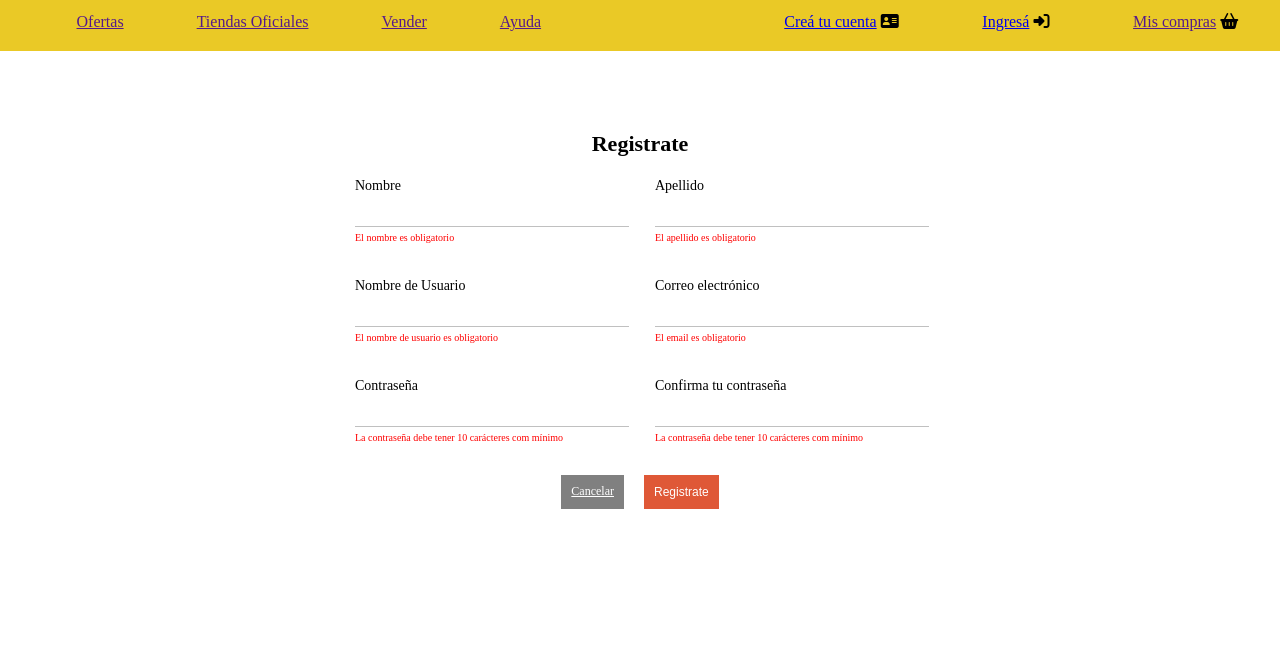
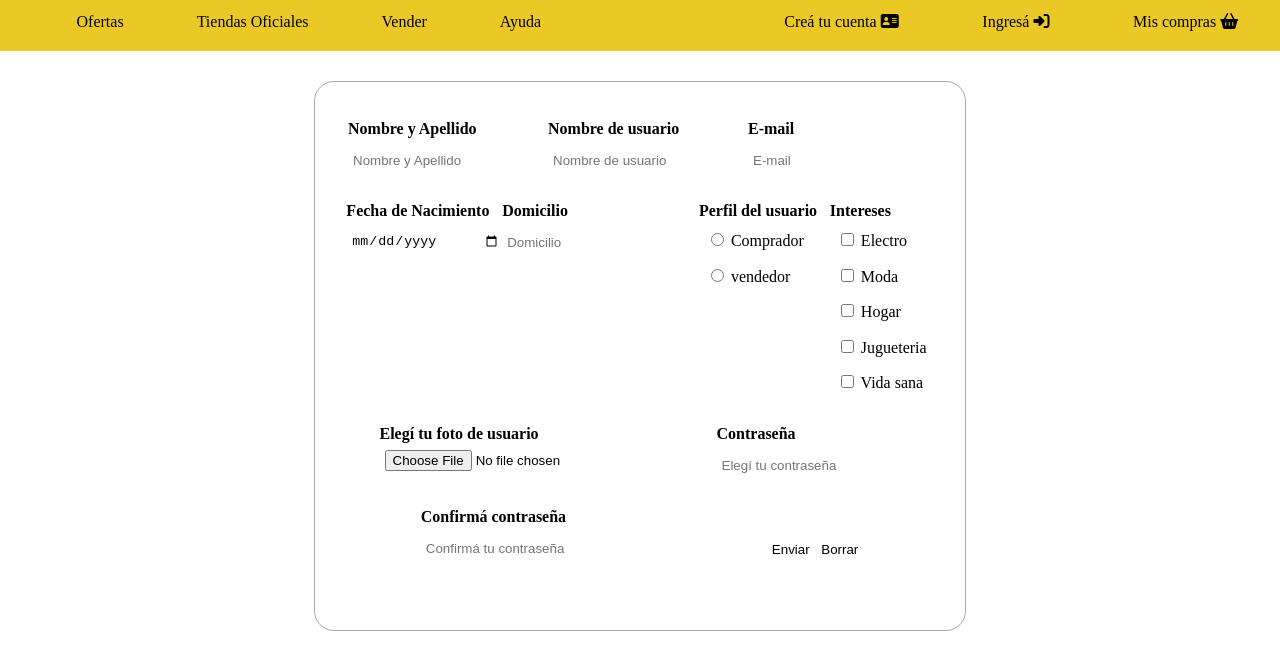
Before and after one commit to JulietaSchegtel/Mercado-Liebre, a website: page views/register.html in a window 1280 px wide. Shown: the part 99-768 px from the top of the page. Drawn offline with Linux system fonts and the light colour scheme.

Commit message:
formularios y org.de elementos

```diff
--- a/public/css/form.css
+++ b/public/css/form.css
@@ -46,6 +46,12 @@
 
 }
 
+.form_link {
+    margin-top: 30px;
+    text-align: center;
+    font-size: 14px;
+}
+
 @media (min-width:768px) {
     .form {
         display: flex;
--- a/public/css/general.css
+++ b/public/css/general.css
@@ -6,4 +6,18 @@
     --color_Gris_claro: #ebebeb;
     --color_Verde: #39b54a;
     --color_Rojo: #DF5837;
+    --tipografia: "Roboto";
+     --colorVerde: #39b54a;
+    --tamanioTexto: 12px;
+    --tamanioTitulares: 24px;
+
     }
+
+    li{
+        list-style: none;
+        font-size: var();
+    }
+    a{
+        text-decoration: none;
+        color: var(--GrisOscuro);
+    }
--- a/public/css/register.css
+++ b/public/css/register.css
@@ -9,10 +9,101 @@
     padding: 20px;
 }
 
-@media (min-width:768px) {
+.form {
+    background-color: var(--colorGrisClaro);
+    padding: 20px;
+}
+
+.form h4 {
+    font-size: 16px;
+    margin: 3px;
+}
+
+.form__div {
+    margin: 10px 0px;
+
+}
+
+.form__div input {
+    width: 100%;
+    margin: 3px;
+    padding-left: 5px;
+    height: 30px;
+    border: transparent;
+    border-radius: 5px;
+
+}
+
+.form_div_radio {
+    margin: 10px 0px;
+}
+
+.form_div_radio label {
+    display: block;
+    margin: 5px;
+    padding: 5px;
+}
+
+.form_div_checkbox {
+    margin: 10px 0px;
+}
+
+.form_div_checkbox label {
+    display: block;
+    margin: 5px;
+    padding: 5px;
+}
+
+.form_div_button {
+    display: flex;
+    flex-wrap: wrap;
+    justify-content: space-around;
+    margin: 40px 0px;
+}
+
+.form_div_button button {
+    width: 45%;
+    height: 30px;
+    background-color: var(--colorGrisOscuro);
+    border-radius: 5px;
+    border: var(--colorGrisOscuro);
+}
+
+.form_div_button--login {
+    margin: 20px 0px;
+}
+
+.form_div_button--login button {
+    width: 100%;
+    height: 30px;
+    margin: 20px 0px;
+    background-color: var(--colorGrisOscuro);
+    border-radius: 5px;
+    border: var(--colorGrisOscuro);
+}
+.login button{
+    width: 100%;
+    background-color: rgb(187, 177, 177);
+}
+.login button:hover{
+    background-color:var(--colorCeleste);
+}
+
+/* MAIN TABLET */
+@media (min-width: 768px) {
+
+    .form {
+        width: 600px;
+        border: solid black 1px;
+        margin: 30px auto;
+        border: solid 1px rgba(128, 128, 128, 0.7);
+        border-radius: 20px;
+        padding: 25px;
+    }
+
     .register__main_section {
         width: 600px;
         margin: 30px auto;
 
     }
-}
+    }
--- a/views/register.html
+++ b/views/register.html
@@ -41,11 +41,11 @@
         </ul>
         <ul type="none" class="nav__navegacion">
           <li>
-            <a href="/login">Creá tu cuenta</a>
+            <a href="/register">Creá tu cuenta</a>
             <i class="fa-solid fa-address-card"></i>
           </li>
           <li>
-            <a href="/register">Ingresá</a>
+            <a href="/login">Ingresá</a>
             <i class="fa-solid fa-right-to-bracket"></i>
           </li>
           <li>
@@ -63,52 +63,62 @@
     </header>
 
     <main class="register__main">
+      <form action="" class="form">
+          <div class="form__div">
+              <h4>Nombre y Apellido</h4>
+              <input type="text" name="name" placeholder="Nombre y Apellido">
+          </div>
+          <div class="form__div">
+              <h4>Nombre de usuario</h4>
+              <input type="text" name="user" placeholder="Nombre de usuario">
+          </div>
+          <div class="form__div">
+              <h4>E-mail</h4>
+              <input type="text" name="email" placeholder="E-mail">
+          </div>
+          <div class="form__div">
+              <h4>Fecha de Nacimiento</h4>
+              <input type="date" name="birth_date" id="birth_date" min="1900-01-01">
+          </div>
+          <div class="form__div">
+              <h4>Domicilio</h4>
+              <input type="text" name="addres" placeholder="Domicilio">
+          </div>
+          <div class="form_div_radio">
+              <h4>Perfil del usuario</h4>
+              <label for="perfilDeUsuario"><input type="radio"  name="perfilDeUsuario" value="comprador"> Comprador
+              </label>
+              <label for="perfilDeUsuario"><input type="radio" name="perfilDeUsuario" value="vendedor">
+                  vendedor</label>
+          </div>
+          <div class="form_div_checkbox">
+              <h4>Intereses</h4>
+              <label for=""><input type="checkbox" name="categoriaDeInteres" id=""> Electro</label>
+              <label for=""><input type="checkbox" name="categoriaDeInteres" id=""> Moda</label>
+              <label for=""><input type="checkbox" name="categoriaDeInteres" id=""> Hogar</label>
+              <label for=""><input type="checkbox" name="categoriaDeInteres" id=""> Jugueteria</label>
+              <label for=""><input type="checkbox" name="categoriaDeInteres" id=""> Vida sana</label>
+          </div>
+          <div class="form__div">
+              <h4>Elegí tu foto de usuario</h4>
+              <input type="file" name="avatar" accept=".jpg">
+          </div>
+          <div class="form__div">
+              <h4>Contraseña</h4>
+              <input type="password" name="pass" placeholder="Elegí tu contraseña">
+          </div>
+          <div class="form__div">
+              <h4>Confirmá contraseña</h4>
+              <input type="password" name="pass_confirm" placeholder="Confirmá tu contraseña">
+          </div>
+          <div class="form_div_button">
+              <button type="submit">Enviar</button>
+              <button type="reset">Borrar</button>
+          </div>
 
-      <section class="register__main_section">
+      </form>
+  </main>
 
-        <h1>Registrate</h1>
-
-
-        <form action="" class="form">
-            <div class="form__box">
-                <label class="form__label" for="nombre">Nombre</label>
-                <input class="form__input" type="text" id="nombre">
-                <span class="form__error__msg">El nombre es obligatorio</span>
-            </div>
-            <div class="form__box">
-                <label class="form__label" for="apellido">Apellido</label>
-                <input class="form__input" type="text" id="apellido">
-                <span class="form__error__msg">El apellido es obligatorio</span>
-            </div>
-            <div class="form__box">
-                <label class="form__label" for="usuario">Nombre de Usuario</label>
-                <input class="form__input" type="text" id="usuario">
-                <span class="form__error__msg">El nombre de usuario es obligatorio</span>
-            </div>
-            <div class="form__box">
-                <label class="form__label" for="email">Correo electrónico</label>
-                <input class="form__input" type="email" id="email">
-                <span class="form__error__msg">El email es obligatorio</span>
-            </div>
-            <div class="form__box">
-                <label class="form__label" for="password">Contraseña</label>
-                <input class="form__input" type="password" id="password">
-                <span class="form__error__msg">La contraseña debe tener 10 carácteres com mínimo</span>
-            </div>
-            <div class="form__box">
-                <label class="form__label" for="password2">Confirma tu contraseña</label>
-                <input class="form__input" type="password" id="password2">
-                <span class="form__error__msg">La contraseña debe tener 10 carácteres com mínimo</span>
-            </div>
-            <div class="form__flex--right">
-                <a class="form__button form__button--cancel" href="">Cancelar</a>
-                <button class="form__button form__button--submit" type="submit">Registrate</button>
-            </div>
-        </form>
-
-      </section>
-
-    </main>
 
   </body>
 
```
Also changed, not shown: views/home.html (+2 -2 lines), views/login.html (+83 -0 lines).
